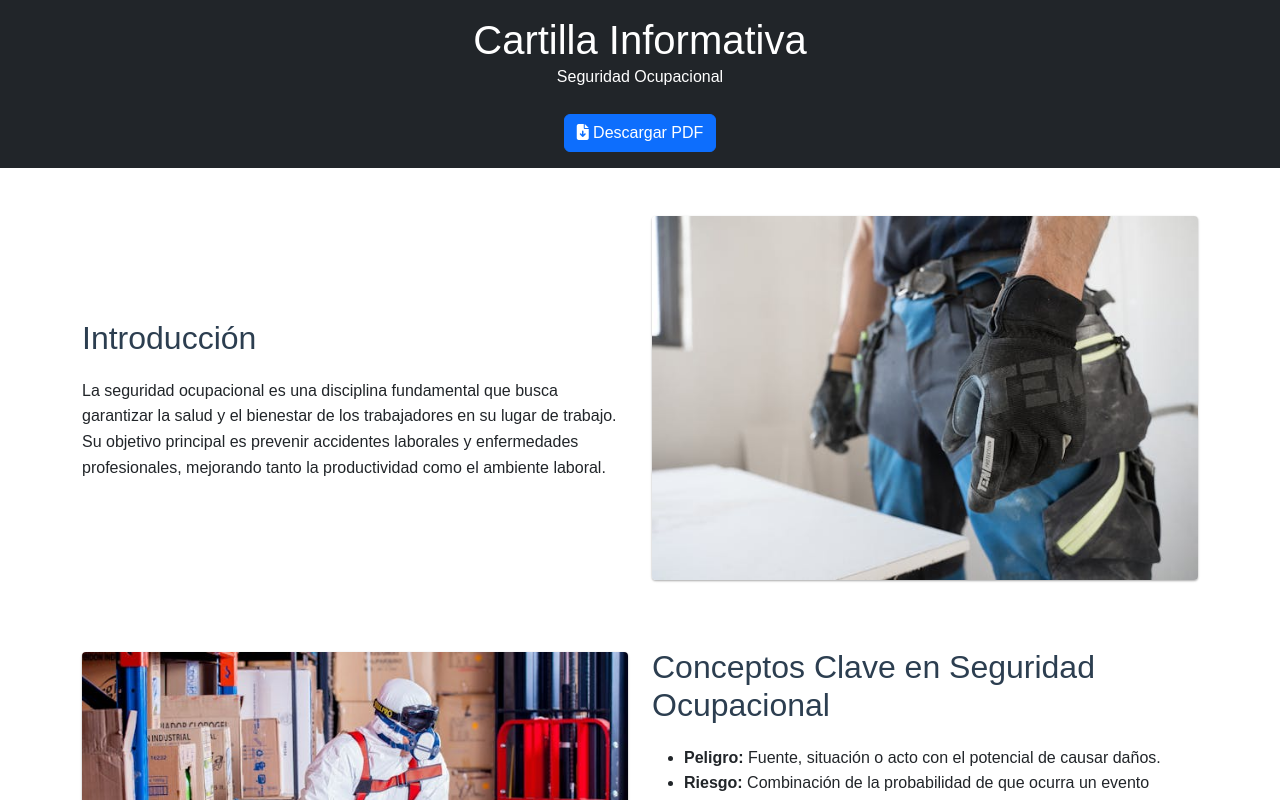
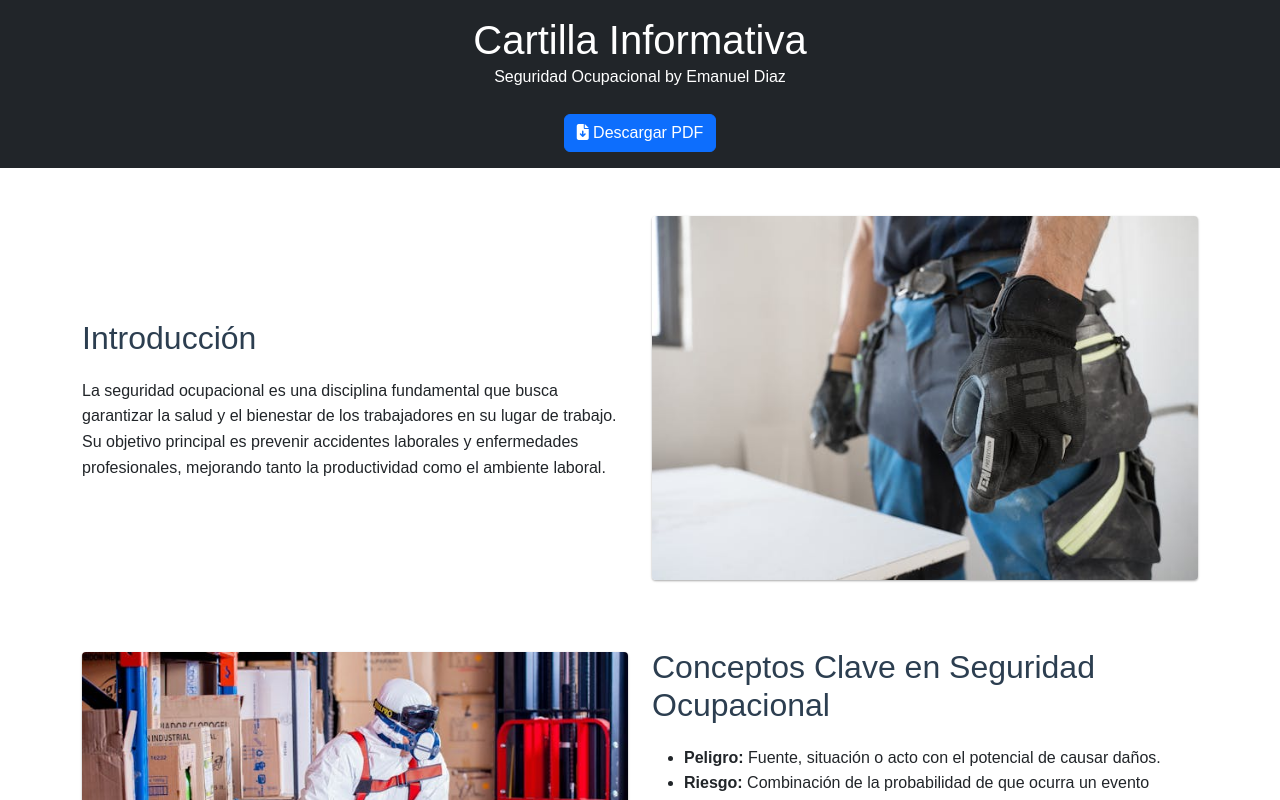
Before and after one commit to diazEmanuel21/cartilla-informativa-app, a plain HTML site: page index.html in a window 1280 px wide. Shown: the top 800 px of the page. Drawn offline with nearby package versions, Linux system fonts and the light colour scheme.

Commit message:
add my name

```diff
--- a/index.html
+++ b/index.html
@@ -51,7 +51,7 @@
 <body>
     <header class="bg-dark text-white text-center py-3">
         <h1 class="mb-0">Cartilla Informativa</h1>
-        <p>Seguridad Ocupacional</p>
+        <p>Seguridad Ocupacional by Emanuel Diaz</p>
         <a href="docs/doc.pdf" class="btn btn-primary mt-2" download>
             <i class="fas fa-file-download"></i> Descargar PDF
         </a>
@@ -165,7 +165,7 @@
     </main>
 
     <footer class="bg-dark text-white text-center py-3">
-        <p>&copy; 2025 Cartilla de Seguridad Ocupacional. Todos los derechos reservados.</p>
+        <p>&copy; 2025 Cartilla de Seguridad Ocupacional. Todos los derechos reservados. Hecho por, Emanuel Diaz Villa.</p>
     </footer>
 
     <script src="https://cdn.jsdelivr.net/npm/bootstrap@5.3.0-alpha1/dist/js/bootstrap.bundle.min.js"></script>
```
